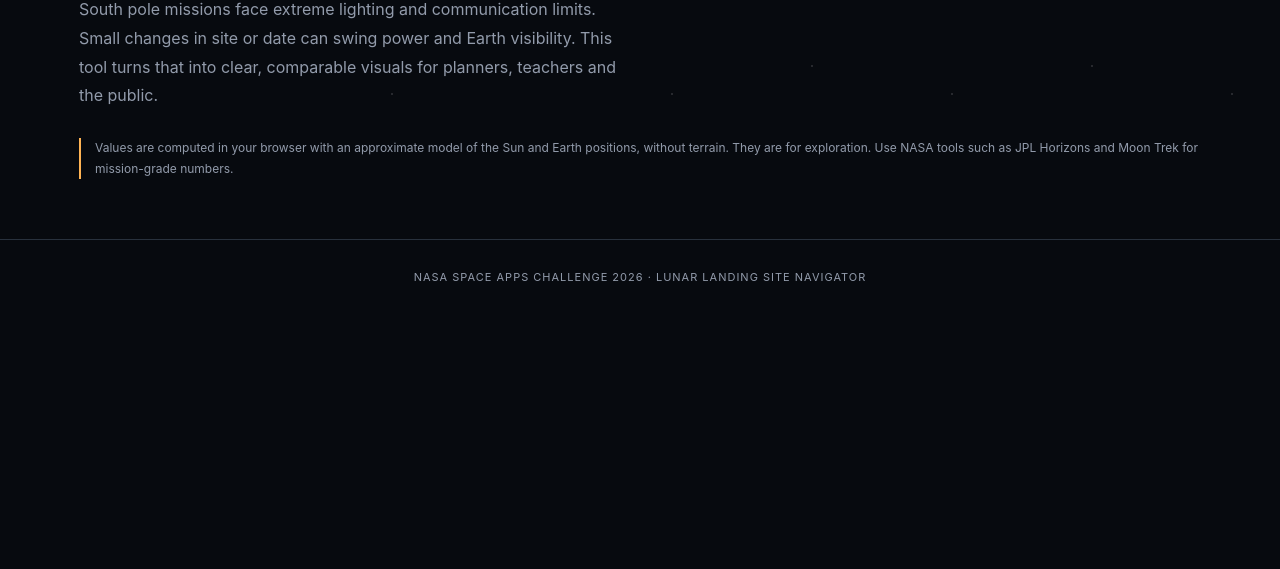
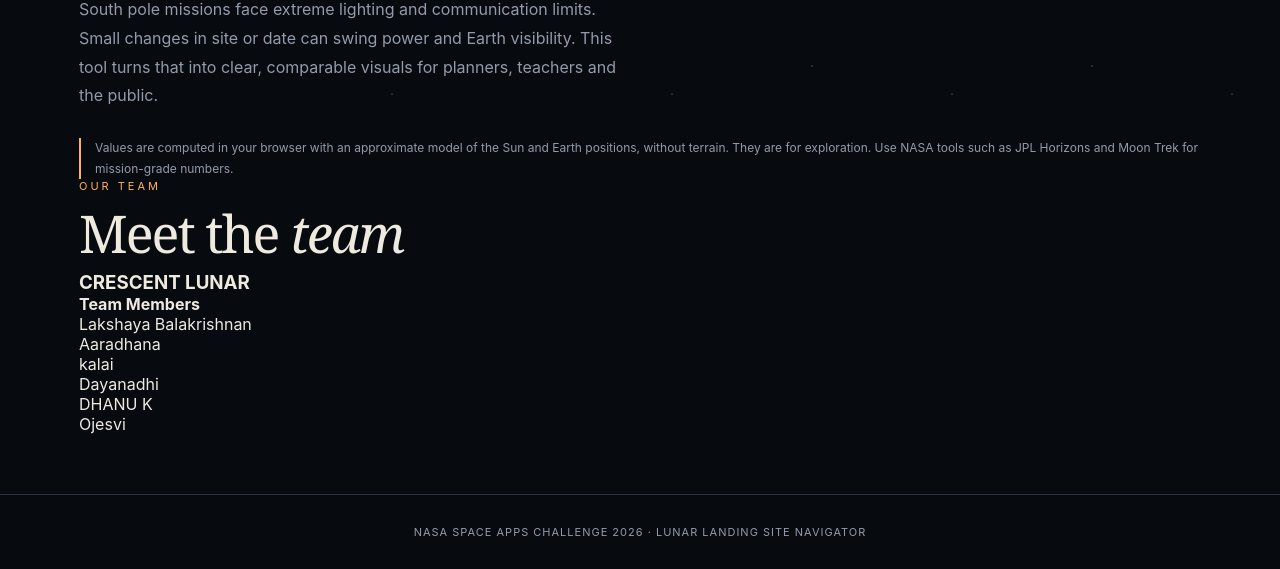
Before and after one commit to dhanukesavan214-source/Lunar-landing-site-navigation-, a plain HTML site: page index.html in a window 1280 px wide. Shown: the part 690-1259 px from the top of the page. Before the commit the page ends 1004 px from the top, so only its background shows below. Drawn offline with Linux system fonts and the light colour scheme.

Commit message:
Update index.html

```diff
--- a/index.html
+++ b/index.html
@@ -12,4 +12,22 @@
 <h2>The challenge</h2>
 <p class="lead">South pole missions face extreme lighting and communication limits. Small changes in site or date can swing power and Earth visibility. This tool turns that into clear, comparable visuals for planners, teachers and the public.</p>
 <div class="note">Values are computed in your browser with an approximate model of the Sun and Earth positions, without terrain. They are for exploration. Use NASA tools such as JPL Horizons and Moon Trek for mission-grade numbers.</div>
+<section class="team-section">
+    <p class="eyebrow">OUR TEAM</p>
+    <h2>Meet the <em>team</em></h2>
+
+    <div class="team-card">
+        <h3>CRESCENT LUNAR</h3>
+
+        <p class="team-members">
+            <strong>Team Members</strong><br>
+            Lakshaya Balakrishnan<br>
+            Aaradhana<br>
+            kalai<br>
+            Dayanadhi<br>
+            DHANU K<br>
+            Ojesvi
+        </p>
+    </div>
+</section>
 </main><script src="common.js"></script></body></html>
```
